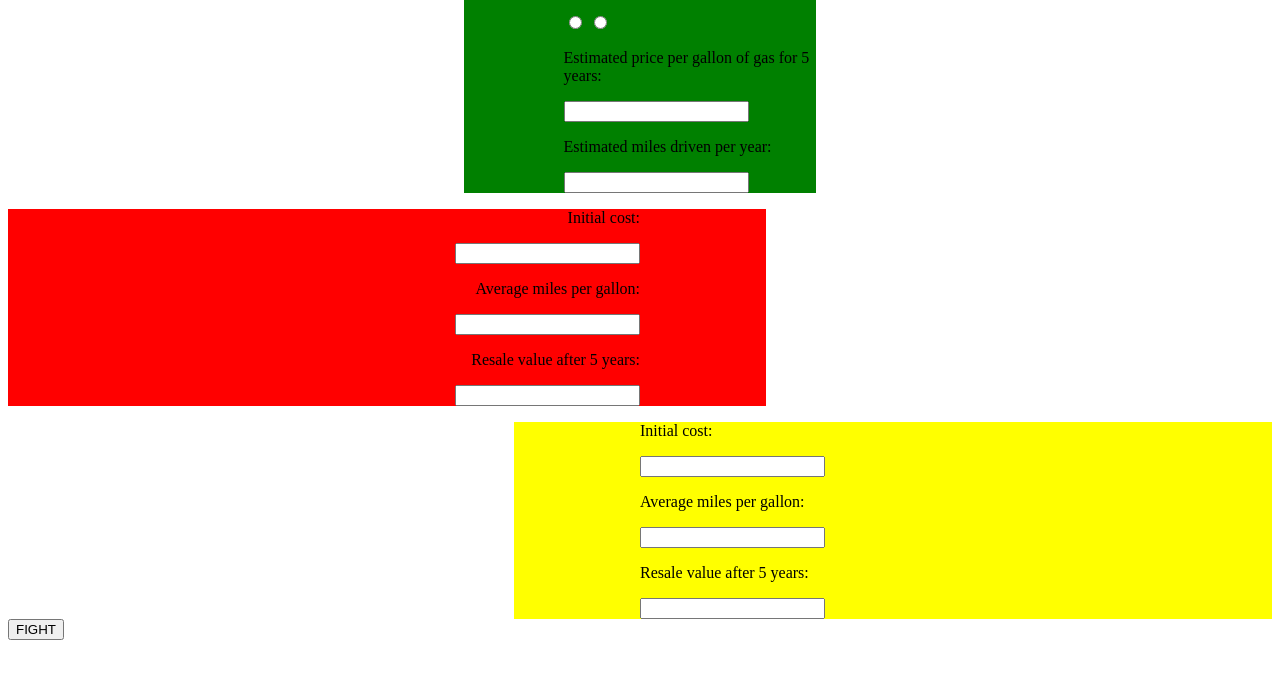
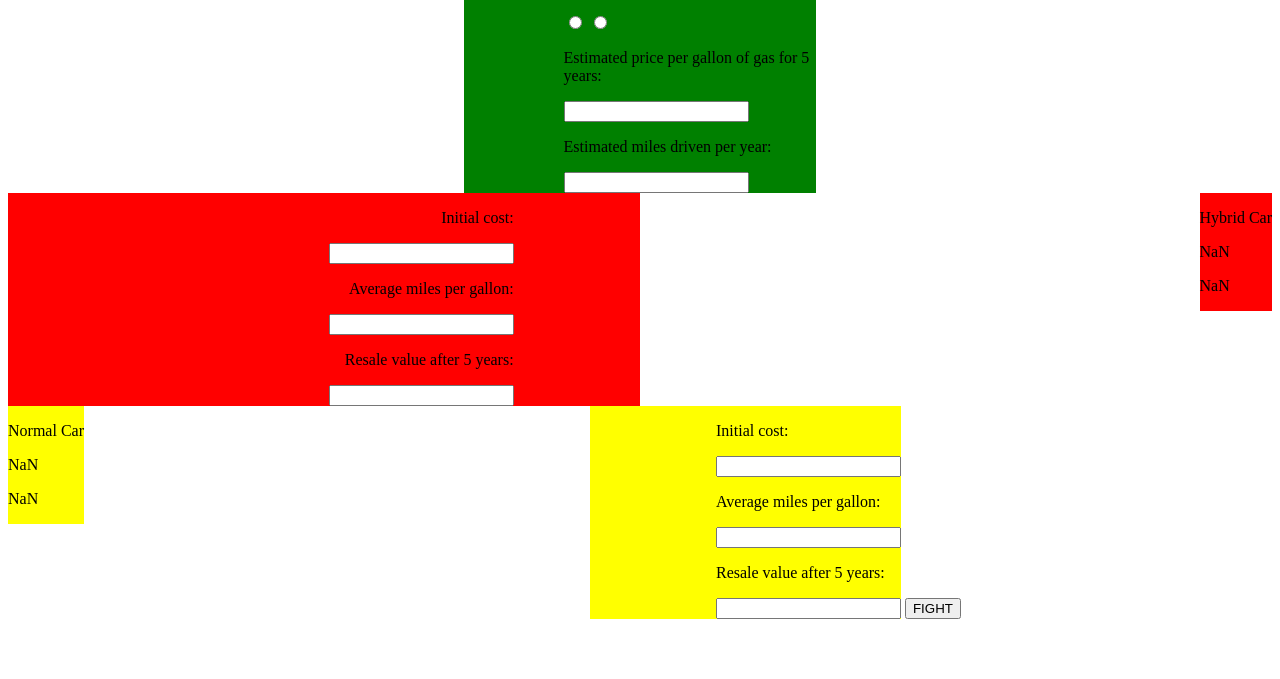
Before and after one commit to kblestarge/hybridvsnormalcar, a plain HTML site: page index.html in a window 1280 px wide. Both pictures are taken after a click on the button "FIGHT". Shown: the part 101-780 px from the top of the page. Drawn offline with nearby package versions, Linux system fonts and the light colour scheme.

Commit message:
functionality is pretty much done

```diff
--- a/index.html
+++ b/index.html
@@ -26,7 +26,17 @@
 		<p>Resale value after 5 years:</p>
 		<input id="h-resale" type="text">
 	</div>
+	<div id="h-results">
+		<p>Hybrid Car</p>
+		<p>Gallons of gas</p>
+		<p>5 Year Cost</p>
+	</div>
 
+	<div id="n-results">
+		<p>Normal Car</p>
+		<p>fsdfsdfds</p>
+		<p>rtyrtyr</p>
+	</div>
 	<div class="normal">
 		<p>Initial cost:</p>
 		<input id="n-initial-cost" type="text">
--- a/script.js
+++ b/script.js
@@ -1,11 +1,12 @@
 var hybrid = {
-	type:'h'
+	type:'h',
 	initialCost:'',
 	mpg:'',
 	resale:''
 }
 
 var normal = {
+	type:'n',
 	initialCost:'',
 	mpg:'',
 	resale:''
@@ -16,30 +17,58 @@ var milesDriven;
 
 function fight() {
 
-	fillHybrid();
-	fillNormal();
+	fillCar(hybrid);
+	console.log("hybrid:",hybrid);
+
+	fillCar(normal);
+	console.log("normal:",normal);
 
 	gasCost = document.getElementById('gas-cost').value;
 	milesDriven = document.getElementById('num-miles').value;
-	fillCar('n');
-	fillCar(hybrid);
+
+	hybridCost = cost(hybrid, gasCost, milesDriven);
+	console.log("hybridCost:",hybridCost);
+
+	normalCost = cost(normal, gasCost, milesDriven);
+	console.log("normalCost:",normalCost);
+
+	hybridGallons = fuelConsumed(hybrid, milesDriven)
+	console.log("hybridGallons:",hybridGallons);
+
+	normalGallons = fuelConsumed(normal, milesDriven)
+	console.log("normalGallons:",normalGallons);
+
+	outputResults(hybrid, hybridCost, hybridGallons);
+	outputResults(normal, normalCost, normalGallons);
 }
 
 function fillCar(car) {
 
-	car.mpg = document.getElementById('').value;
+	car.initialCost = document.getElementById(car.type + '-initial-cost').value;
+	car.mpg = document.getElementById(car.type + '-mpg').value;
+	car.resale = document.getElementById(car.type + '-resale').value;
 }
 
-function fillHybrid() {
-	hybrid.initialCost = document.getElementById(car.type + '-initial-cost').value;
-	hybrid.mpg = document.getElementById('h-mpg').value;
-	hybrid.resale = document.getElementById('h-resale').value;
-	console.log("hybrid:",hybrid);
+function cost(car, gas, miles) {
+
+	var depreciation = car.initialCost - car.resale;
+	var gallons = fuelConsumed(car, miles);
+	var costOfGas = gallons * gas;
+	var totalCost = costOfGas + depreciation;
+
+	return totalCost;
 }
 
-function fillNormal() {
-	normal.initialCost = document.getElementById('n-initial-cost').value;
-	normal.mpg = document.getElementById('n-mpg').value;
-	normal.resale = document.getElementById('n-resale').value;
-	console.log("normal:",normal);
+function fuelConsumed(car, miles) {
+	var gallons = miles / car.mpg;
+	return gallons;
 }
+
+function outputResults(car, cost, gallons) {
+
+	var gallonElm = document.getElementById(car.type + '-results').getElementsByTagName('p')[1];
+	var costElm = document.getElementById(car.type + '-results').getElementsByTagName('p')[2];
+
+	gallonElm.innerHTML = gallons;
+	costElm.innerHTML = cost;
+}
--- a/styles.css
+++ b/styles.css
@@ -1,8 +1,14 @@
 .hybrid{
 	background-color: red;
 	text-align: right;
-	margin-right: 40%;
+	width: 40%;
 	padding-right: 10%;
+	display: inline-block;
+}
+
+#h-results{
+	background-color: red;
+	float: right;
 }
 
 .normal{
@@ -10,6 +16,13 @@
 	text-align: left;
 	margin-left: 40%;
 	padding-left: 10%;
+	display: inline-block;
+}
+
+#n-results{
+	clear: both;
+	background-color: yellow;
+	float: left;
 }
 
 .standard{
```
